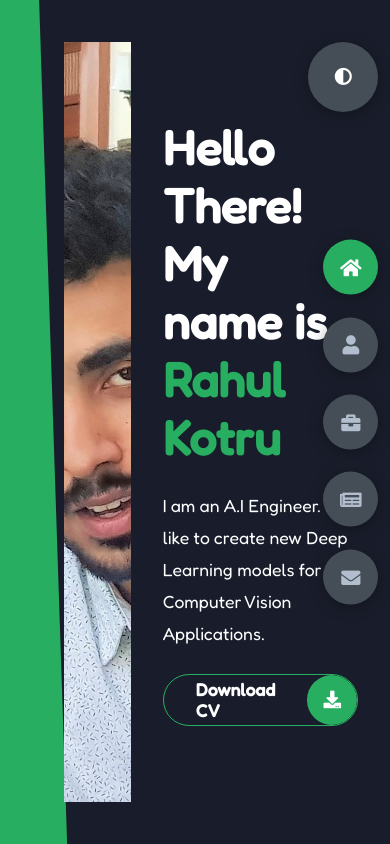
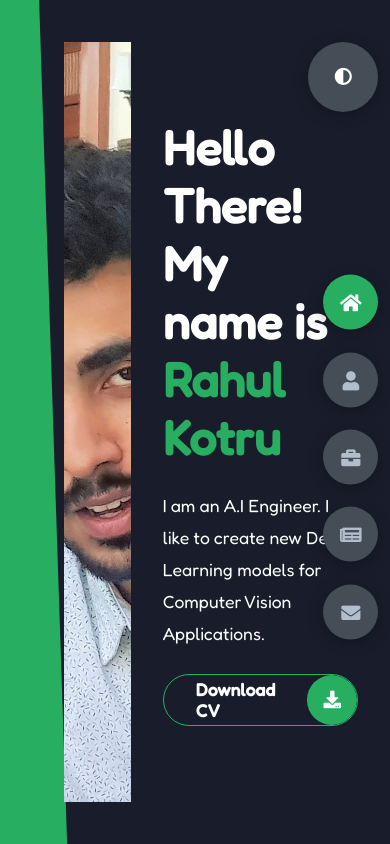
Before and after one commit to rahulkotru/Portfolio, a plain HTML site: page index.html in a window 390 px wide. Drawn offline with Linux system fonts and the light colour scheme.

Commit message:
Media queries

```diff
--- a/styles/_media.scss
+++ b/styles/_media.scss
@@ -5,4 +5,9 @@
     header .right-header{
         padding: 2rem !important;
     }
+
+    .controls{
+        top: auto;
+        bottom: 0;
+    }
 }
```
Also changed, not shown: styles/styles.css, 1 other file.
